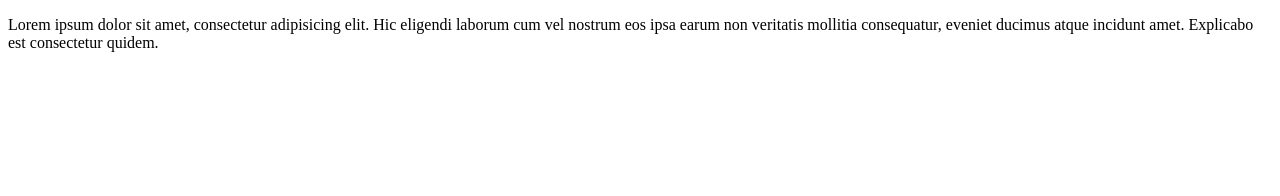
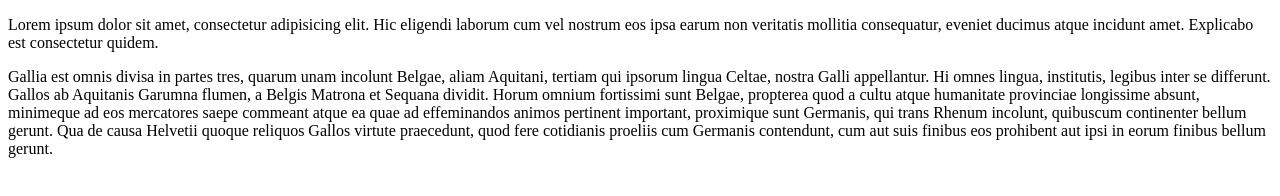
Before and after one commit to reginak17/gitjestgit-zle, a plain HTML site: page index.html in a window 1280 px wide. Drawn offline with Linux system fonts and the light colour scheme.

Commit message:
trzeci paragraf

```diff
--- a/index.html
+++ b/index.html
@@ -6,5 +6,6 @@
 </head>
 <body>
     <p>Lorem ipsum dolor sit amet, consectetur adipisicing elit. Hic eligendi laborum cum vel nostrum eos ipsa earum non veritatis mollitia consequatur, eveniet ducimus atque incidunt amet. Explicabo est consectetur quidem.</p>
+    <p>Gallia est omnis divisa in partes tres, quarum unam incolunt Belgae, aliam Aquitani, tertiam qui ipsorum lingua Celtae, nostra Galli appellantur. Hi omnes lingua, institutis, legibus inter se differunt. Gallos ab Aquitanis Garumna flumen, a Belgis Matrona et Sequana dividit. Horum omnium fortissimi sunt Belgae, propterea quod a cultu atque humanitate provinciae longissime absunt, minimeque ad eos mercatores saepe commeant atque ea quae ad effeminandos animos pertinent important, proximique sunt Germanis, qui trans Rhenum incolunt, quibuscum continenter bellum gerunt. Qua de causa Helvetii quoque reliquos Gallos virtute praecedunt, quod fere cotidianis proeliis cum Germanis contendunt, cum aut suis finibus eos prohibent aut ipsi in eorum finibus bellum gerunt.</p>
 </body>
 </html>
```
